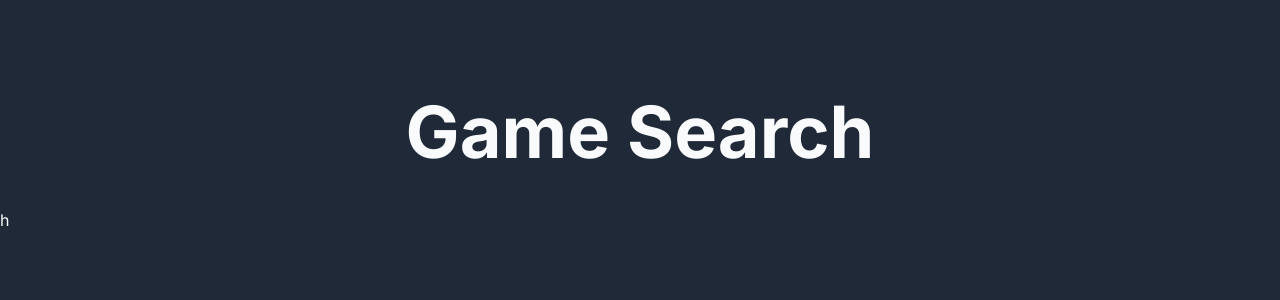
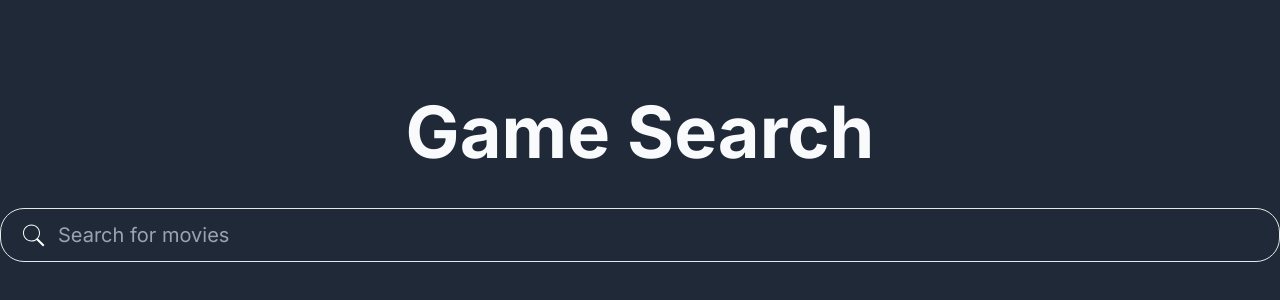
Before and after one commit to thatanjan/game_search, a Next.js app: page / in a window 1280 px wide. Shown: the part 104-404 px from the top of the page. Built offline with nearby package versions, Linux system fonts and the light colour scheme.

Commit message:
Add a SearchBox compoent

```diff
--- a/src/app/page.tsx
+++ b/src/app/page.tsx
@@ -1,3 +1,5 @@
+import SearchBox from '@/components/SearchBox'
+
 const Home = () => {
   return (
     <main>
@@ -6,7 +8,7 @@ const Home = () => {
           Game Search
         </h1>
       </div>
-      h
+      <SearchBox />
     </main>
   )
 }
--- /dev/null
+++ b/src/components/SearchBox.tsx
@@ -0,0 +1,45 @@
+'use client'
+import React, { useState } from 'react'
+
+import ClearIcon from './icons/ClearIcon'
+import SearchIcon from './icons/SearchIcon'
+
+type Props = {}
+
+const SearchBox = (props: Props) => {
+  const [query, setQuery] = useState('')
+
+  const handleSearch = (e: React.ChangeEvent<HTMLInputElement>) => {
+    setQuery(e.target.value)
+  }
+
+  const handleClear = () => {
+    setQuery('')
+  }
+
+  return (
+    <div
+      className={`rounded-3xl border border-gray-200 ${!!query ? 'pb-5' : 'pb-0'}`}
+    >
+      <div className="relative flex flex-nowrap items-center px-5 py-3">
+        <SearchIcon className="shrink-0" />
+        <input
+          type="text"
+          placeholder="Search for movies"
+          className="w-full rounded-lg bg-transparent px-3 text-xl focus:outline-none"
+          value={query}
+          onChange={handleSearch}
+          autoFocus
+        />
+
+        {!!query && (
+          <button onClick={handleClear}>
+            <ClearIcon />
+          </button>
+        )}
+      </div>
+    </div>
+  )
+}
+
+export default SearchBox
```
